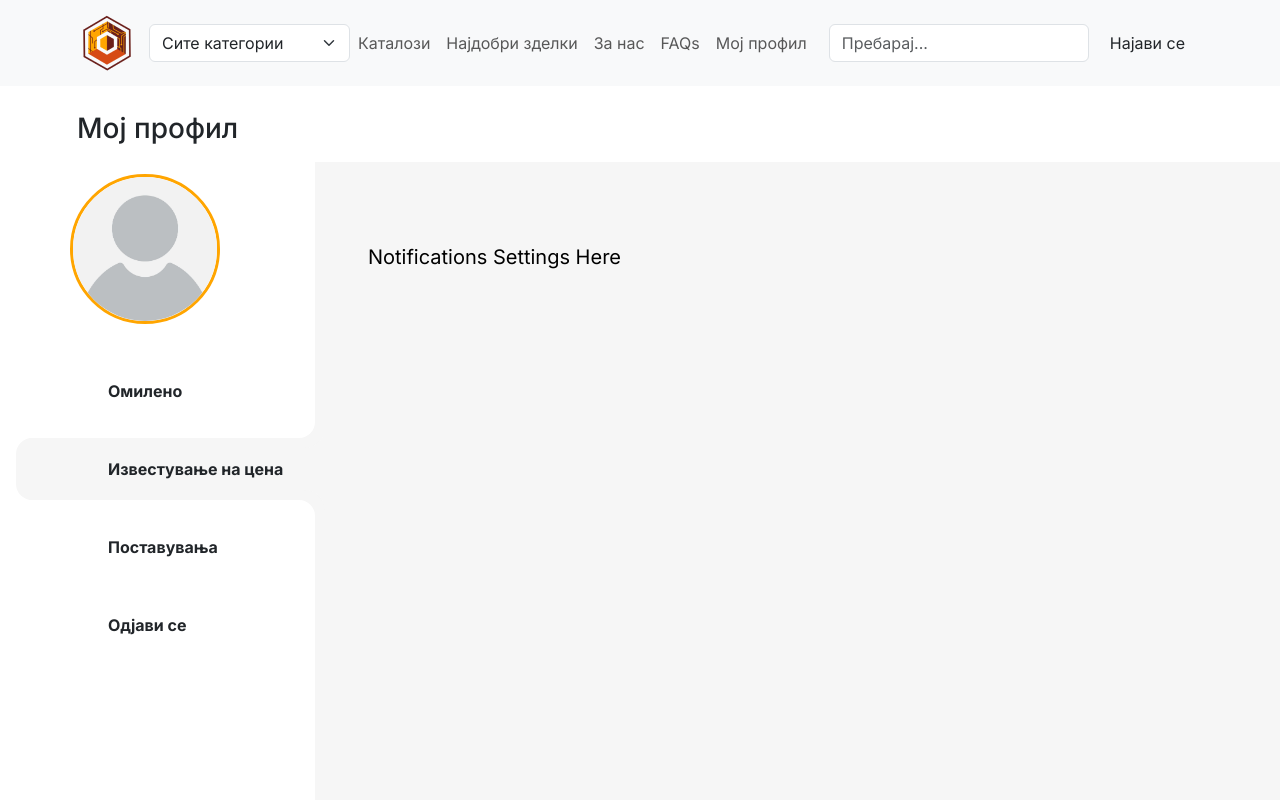
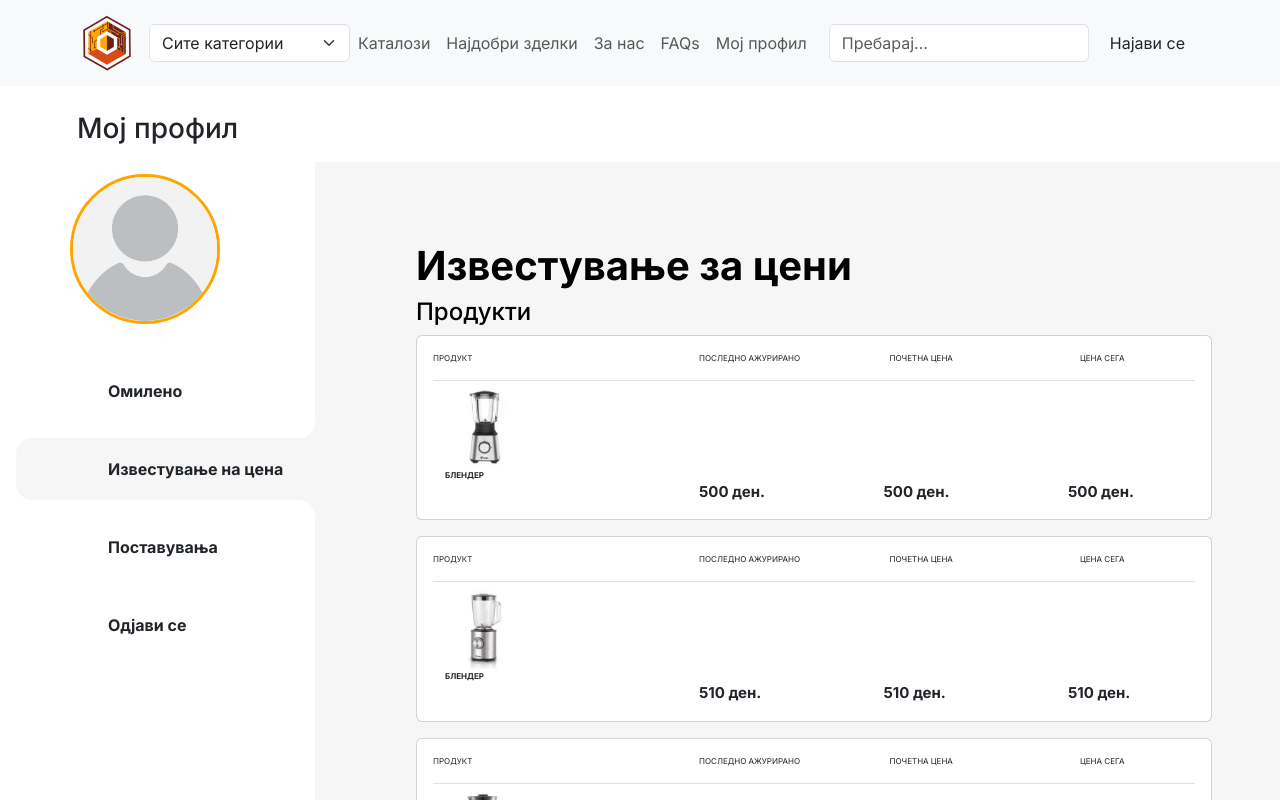
Before and after one commit to AndrejLozanovski/Hackaton-DataHub, a Next.js app in the folder starter/: page /MyProfile in a window 1280 px wide. Both pictures are taken after a click on the item "Известување на цена". Shown: the top 800 px of the page. Built offline with nearby package versions, Linux system fonts and the light colour scheme; data requests are answered from the project's data file.

Commit message:
finished notification card component

```diff
--- a/starter/src/app/MyProfile/myProfile.css
+++ b/starter/src/app/MyProfile/myProfile.css
@@ -16,7 +16,7 @@
   object-fit: cover;
 }
 
-i {
+.profileIcons {
   font-size: 30px;
   height: 30px;
   width: 30px;
@@ -26,13 +26,12 @@ i {
 
 .rightContent {
   width: 100%;
-  height: 766px;
+
   margin-top: 20px;
   font-size: 1.25rem;
   background: #f6f6f6;
   border-radius: 10px 0 0 10px;
-  padding-inline-start: 23rem;
-  padding-block-start: 5rem;
+  padding: 20px;
   color: black;
 }
 
@@ -129,3 +128,28 @@ nav {
     font-size: 1rem;
   }
 }
+
+/* NotificationCard */
+
+.customFont {
+  text-transform: uppercase;
+  font-size: 8px;
+}
+
+.notificationImg {
+  width: 80px;
+  height: 80px;
+  object-fit: cover;
+}
+
+.priceFont {
+  font-weight: bold;
+  font-size: 15px;
+  margin: 0;
+}
+
+.bottomRow {
+  display: flex;
+  flex-direction: row;
+  justify-content: end;
+}
--- a/starter/src/app/MyProfile/page.tsx
+++ b/starter/src/app/MyProfile/page.tsx
@@ -1,6 +1,7 @@
 "use client";
 import { useState } from "react";
 import "./myProfile.css";
+import { NotificationCard } from "@/components/NotificationCard";
 
 export default function MyProfile() {
   const [activeMenu, setActiveMenu] = useState<string>("favorites");
@@ -20,28 +21,28 @@ export default function MyProfile() {
             className={activeMenu === "favorites" ? "active" : ""}
             onClick={() => setActiveMenu("favorites")}
           >
-            <i className="fa-solid fa-heart"></i>
+            <i className="profileIcons fa-solid fa-heart"></i>
             Омилено
           </li>
           <li
             className={activeMenu === "notifications" ? "active" : ""}
             onClick={() => setActiveMenu("notifications")}
           >
-            <i className="fa-solid fa-bell"></i>
+            <i className="profileIcons fa-solid fa-bell"></i>
             Известување на цена
           </li>
           <li
             className={activeMenu === "settings" ? "active" : ""}
             onClick={() => setActiveMenu("settings")}
           >
-            <i className="fa-solid fa-gear"></i>
+            <i className="profileIcons fa-solid fa-gear"></i>
             Поставувања
           </li>
           <li
             className={activeMenu === "logout" ? "active" : ""}
             onClick={() => setActiveMenu("logout")}
           >
-            <i className="fa-solid fa-right-from-bracket"></i>
+            <i className="profileIcons fa-solid fa-right-from-bracket"></i>
             Одјави се
           </li>
         </ul>
@@ -50,9 +51,7 @@ export default function MyProfile() {
         {activeMenu === "favorites" && (
           <div>Display Favorites Content Here</div>
         )}
-        {activeMenu === "notifications" && (
-          <div>Notifications Settings Here</div>
-        )}
+        {activeMenu === "notifications" && <NotificationCard />}
         {activeMenu === "settings" && <div>Profile Settings Here</div>}
         {activeMenu === "logout" && <div>You are now logged out.</div>}
       </div>
--- a/starter/src/components/NotificationCard.tsx
+++ b/starter/src/components/NotificationCard.tsx
@@ -0,0 +1,96 @@
+import { useEffect, useState } from "react";
+import "../app/MyProfile/myProfile.css";
+
+interface ProductsInterface {
+  id: string;
+  name: string;
+  type: string;
+  price: number;
+  brand: string;
+  discount: string;
+  rating: number;
+  image: string;
+  stock: number;
+  markets: string;
+  description: string;
+  color: string;
+  images: string;
+}
+
+export const NotificationCard = () => {
+  const [products, setProducts] = useState<ProductsInterface[]>([]);
+
+  useEffect(() => {
+    const fetchProducts = async () => {
+      try {
+        const response = await fetch("http://localhost:5002/products", {
+          cache: `default`,
+        });
+        if (response.ok) {
+          const data = await response.json();
+          setProducts(data.slice(0, 3));
+        } else {
+          console.error("Failed to fetch products:", response.status);
+        }
+      } catch (error) {
+        console.error("Error fetching products:", error);
+      }
+    };
+
+    fetchProducts();
+  }, []);
+
+  return (
+    <div className="mx-5">
+      <h1 className="fw-bolder">Известување за цени</h1>
+
+      <h4>Продукти</h4>
+      {products.map((product: ProductsInterface) => (
+        <>
+          <div className="card mb-3">
+            <div className="card-body">
+              <div className="container pl-0">
+                <div className="row border-bottom mb-2">
+                  <div className="col-4 p-0">
+                    <p className="pr-2 customFont">Продукт</p>
+                  </div>
+                  <div className="col-3">
+                    <p className="m-0 mr-3  customFont">Последно ажурирано</p>
+                  </div>
+                  <div className="col-3">
+                    <p className="m-0 mr-3 customFont">Почетна цена</p>
+                  </div>
+                  <div className="col-2">
+                    <p className="m-0 mr-3 customFont">Цена сега</p>
+                  </div>
+                </div>
+                <div className="row">
+                  <div className="col-4">
+                    <img
+                      className="notificationImg"
+                      src={product.image}
+                      alt={product.type}
+                    />
+                    <p className="m-0 customFont fw-bold">{product.name}</p>
+                  </div>
+
+                  <div className="bottomRow">
+                    <div className="col-3 px-2">
+                      <p className="priceFont ">{product.price} ден.</p>
+                    </div>
+                    <div className="col-3 px-2">
+                      <p className="priceFont">{product.price} ден.</p>
+                    </div>
+                    <div className="col-2 px-2">
+                      <p className="priceFont">{product.price} ден.</p>
+                    </div>
+                  </div>
+                </div>
+              </div>
+            </div>
+          </div>
+        </>
+      ))}
+    </div>
+  );
+};
```
